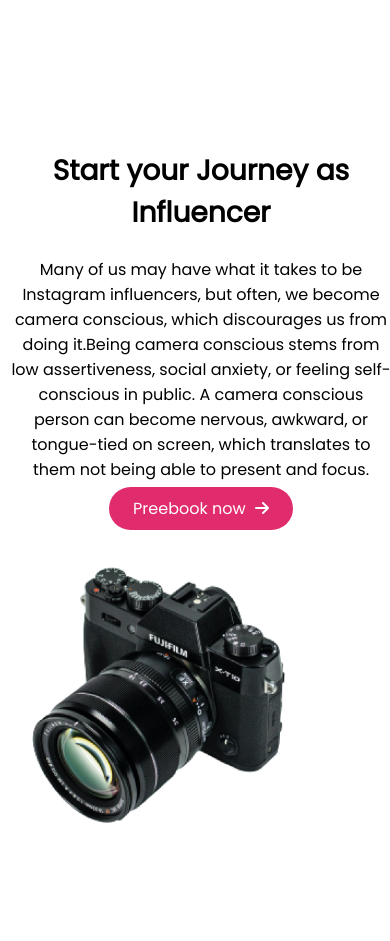
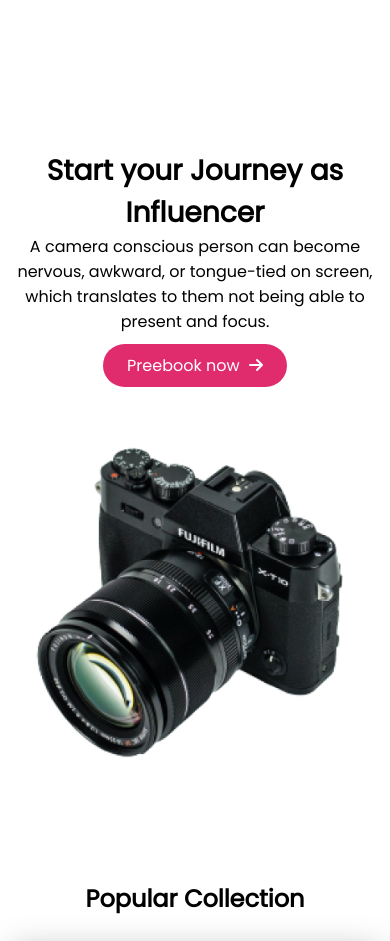
Before and after one commit to mizansekiro/influencer-gear-css3, a plain HTML site: page index.html in a window 390 px wide. Shown: the part 128-1069 px from the top of the page. Drawn offline with Linux system fonts and the light colour scheme.

Commit message:
revition

```diff
--- a/index.html
+++ b/index.html
@@ -38,9 +38,7 @@
         <section class="container banner">
             <div class="banner-left ">
                 <h1>Start your Journey as Influencer</h1>
-                <p>Many of us may have what it takes to be Instagram influencers, but often, we become camera conscious,
-                    which discourages us from doing it.Being camera conscious stems from low assertiveness, social
-                    anxiety, or feeling self-conscious in public. A camera conscious person can become nervous, awkward,
+                <p> A camera conscious person can become nervous, awkward,
                     or tongue-tied on screen, which translates to them not being able to present and focus.</p>
 
                 <a class="btn" href="http://">Preebook now <i class="fas fa-arrow-right"></i></a>
--- a/style.css
+++ b/style.css
@@ -295,20 +295,24 @@ header {
     .banner-left a {
         height: 44px;
         border-radius: 41px;
+        line-height: 4;
+        margin-bottom: 0;
     }
 
     .banner h1 {
         font-Size: 28px;
+        margin-bottom: 0;
 
     }
 
     .banner p {
-        width: 380px;
-        margin-bottom: 14px;
+        width: 100%;
+        margin: 0;
+
     }
 
     .banner img {
-        width: 80%;
+        width: 100%;
     }
 
     /* banner style end */
@@ -323,7 +327,7 @@ header {
     .popular-collection-header>h2 {
         text-align: center;
         font-weight: 600px;
-        font-size: 16px;
+        font-size: 24px;
         margin-bottom: 27px;
 
     }
```
